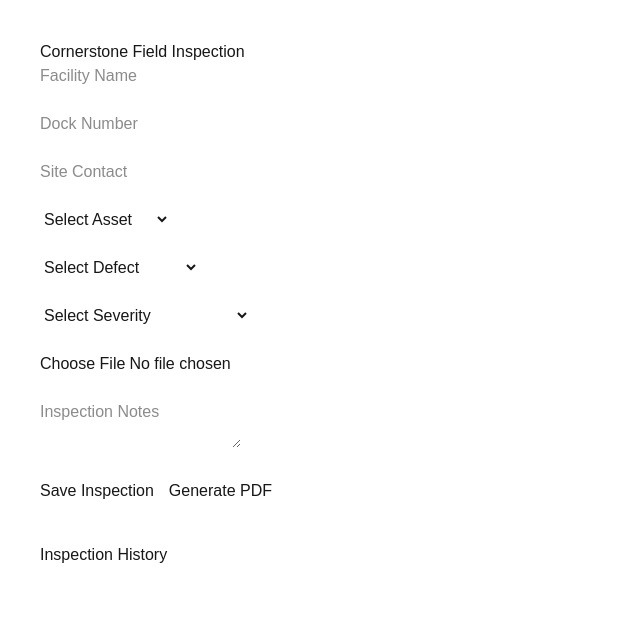
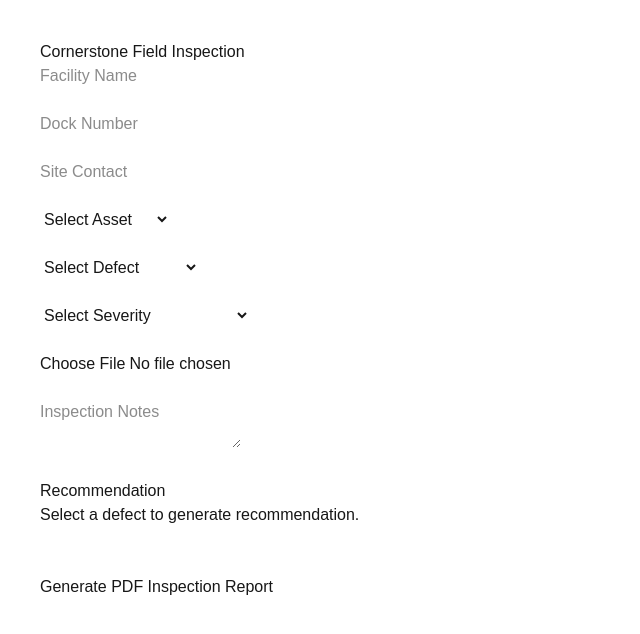
Before and after one commit to rodgaffoglio/cornerstone-field-app, a Next.js app: page / in a window 1280 px wide. Shown: the top 634 px of the page, without its empty margins (0-640 px from the left). Built offline with nearby package versions, Linux system fonts and the light colour scheme.

Commit message:
Improved PDF branding and photo layout

```diff
--- a/app/page.tsx
+++ b/app/page.tsx
@@ -1,6 +1,6 @@
 "use client";
 
-import React, { useState, useEffect } from "react";
+import React, { useState } from "react";
 import jsPDF from "jspdf";
 
 export default function Home() {
@@ -12,7 +12,6 @@
   const [defect, setDefect] = useState("");
   const [severity, setSeverity] = useState("");
   const [photo, setPhoto] = useState("");
-  const [history, setHistory] = useState<any[]>([]);
 
   const recommendations: Record<string, string> = {
     "Track Misalignment":
@@ -23,45 +22,11 @@
       "Recommend hydraulic system inspection and seal replacement.",
   };
 
-  useEffect(() => {
-    const saved = localStorage.getItem("cornerstoneHistory");
-
-    if (saved) {
-      setHistory(JSON.parse(saved));
-    }
-  }, []);
-
-  const saveInspection = () => {
-    const newInspection = {
-      facility,
-      dock,
-      defect,
-      severity,
-      date: new Date().toLocaleDateString(),
-    };
-
-    const updated = [...history, newInspection];
-
-    setHistory(updated);
-
-    localStorage.setItem(
-      "cornerstoneHistory",
-      JSON.stringify(updated)
-    );
-  };
-
-  const handlePhotoUpload = (
-    e: React.ChangeEvent<HTMLInputElement>
-  ) => {
+  const handlePhotoUpload = (e: React.ChangeEvent<HTMLInputElement>) => {
     const file = e.target.files?.[0];
-
     if (file) {
       const reader = new FileReader();
-
-      reader.onloadend = () => {
-        setPhoto(reader.result as string);
-      };
-
+      reader.onloadend = () => setPhoto(reader.result as string);
       reader.readAsDataURL(file);
     }
   };
@@ -70,22 +35,16 @@
     const doc = new jsPDF();
 
     const now = new Date();
-
     const reportDate = now.toLocaleDateString();
     const reportTime = now.toLocaleTimeString();
-
-    const reportId = `CDS-${Date.now()
-      .toString()
-      .slice(-6)}`;
+    const reportId = `CDS-${Date.now().toString().slice(-6)}`;
 
     const logo = new Image();
-
     logo.src = "/cornerstone-logo.png";
 
     logo.onload = () => {
-      // Header
+      // Light Header
       doc.setFillColor(245, 245, 245);
-
       doc.rect(0, 0, 210, 55, "F");
 
       // Logo
@@ -93,43 +52,26 @@
 
       // Metadata
       doc.setTextColor(10, 25, 45);
-
       doc.setFontSize(10);
 
       doc.text(`Date: ${reportDate}`, 145, 18);
-
       doc.text(`Time: ${reportTime}`, 145, 26);
-
       doc.text(`Report ID: ${reportId}`, 145, 34);
 
-      // Title
+      // Report Title
       doc.setFontSize(16);
-
-      doc.text(
-        "PROFESSIONAL INSPECTION REPORT",
-        20,
-        50
-      );
+      doc.text("PROFESSIONAL INSPECTION REPORT", 20, 50);
 
       doc.setTextColor(0, 0, 0);
-
       doc.setFontSize(12);
 
-      // Inspection Details
-      doc.text(
-        "Technician: Cornerstone Inspector",
-        20,
-        70
-      );
+      // Inspection Data
+      doc.text("Technician: Cornerstone Inspector", 20, 70);
 
       doc.text(`Facility: ${facility}`, 20, 85);
-
       doc.text(`Dock: ${dock}`, 20, 95);
-
       doc.text(`Contact: ${contact}`, 20, 105);
-
       doc.text(`Asset: ${asset}`, 20, 115);
-
       doc.text(`Defect: ${defect}`, 20, 125);
 
       // Severity Colors
@@ -137,62 +79,33 @@
         doc.setTextColor(0, 150, 0);
       } else if (severity === "Maintenance Needed") {
         doc.setTextColor(220, 180, 0);
-      } else if (
-        severity === "Repair Recommended"
-      ) {
+      } else if (severity === "Repair Recommended") {
         doc.setTextColor(255, 140, 0);
-      } else if (
-        severity === "Immediate Safety Concern"
-      ) {
+      } else if (severity === "Immediate Safety Concern") {
         doc.setTextColor(200, 0, 0);
       }
 
       doc.text(`Severity: ${severity}`, 20, 135);
 
-      // Reset text color
       doc.setTextColor(0, 0, 0);
 
       doc.text(`Notes: ${notes}`, 20, 150);
 
       doc.text(
-        `Recommendation: ${
-          recommendations[defect] || ""
-        }`,
+        `Recommendation: ${recommendations[defect] || ""}`,
         20,
         165
       );
 
-      // Photo
       if (photo) {
-        const format = photo.includes("png")
-          ? "PNG"
-          : "JPEG";
-
-        doc.addImage(
-          photo,
-          format,
-          20,
-          175,
-          160,
-          70
-        );
+        const format = photo.includes("png") ? "PNG" : "JPEG";
+        doc.addImage(photo, format, 20, 175, 160, 70);
       }
 
-      // Signature
       doc.line(20, 245, 190, 245);
+      doc.text("Inspector Signature: ___________________", 20, 257);
 
-      doc.text(
-        "Inspector Signature: ___________________",
-        20,
-        257
-      );
-
-      // MOBILE FRIENDLY PDF OUTPUT
-      const pdfBlob = doc.output("blob");
-
-      const pdfUrl = URL.createObjectURL(pdfBlob);
-
-      window.open(pdfUrl, "_blank");
+      doc.save("cornerstone-inspection-report.pdf");
     };
   };
 
@@ -200,63 +113,34 @@
     <div style={{ padding: "40px", fontFamily: "Arial" }}>
       <h1>Cornerstone Field Inspection</h1>
 
-      <input
-        placeholder="Facility Name"
-        onChange={(e) =>
-          setFacility(e.target.value)
-        }
-      />
+      <input placeholder="Facility Name" onChange={(e)=>setFacility(e.target.value)} />
+      <br /><br />
 
-      <br />
-      <br />
+      <input placeholder="Dock Number" onChange={(e)=>setDock(e.target.value)} />
+      <br /><br />
 
-      <input
-        placeholder="Dock Number"
-        onChange={(e) => setDock(e.target.value)}
-      />
+      <input placeholder="Site Contact" onChange={(e)=>setContact(e.target.value)} />
+      <br /><br />
 
-      <br />
-      <br />
-
-      <input
-        placeholder="Site Contact"
-        onChange={(e) =>
-          setContact(e.target.value)
-        }
-      />
-
-      <br />
-      <br />
-
-      <select
-        onChange={(e) => setAsset(e.target.value)}
-      >
+      <select onChange={(e)=>setAsset(e.target.value)}>
         <option>Select Asset</option>
         <option>Overhead Door</option>
         <option>Dock Leveler</option>
         <option>Dock Seal</option>
       </select>
 
-      <br />
-      <br />
+      <br /><br />
 
-      <select
-        onChange={(e) => setDefect(e.target.value)}
-      >
+      <select onChange={(e)=>setDefect(e.target.value)}>
         <option>Select Defect</option>
         <option>Track Misalignment</option>
         <option>Seal Damage</option>
         <option>Hydraulic Leak</option>
       </select>
 
-      <br />
-      <br />
+      <br /><br />
 
-      <select
-        onChange={(e) =>
-          setSeverity(e.target.value)
-        }
-      >
+      <select onChange={(e)=>setSeverity(e.target.value)}>
         <option>Select Severity</option>
         <option>Monitor</option>
         <option>Maintenance Needed</option>
@@ -264,47 +148,24 @@
         <option>Immediate Safety Concern</option>
       </select>
 
-      <br />
-      <br />
+      <br /><br />
 
-      <input
-        type="file"
-        accept="image/*"
-        onChange={handlePhotoUpload}
-      />
+      <input type="file" accept="image/*" onChange={handlePhotoUpload} />
 
-      <br />
-      <br />
+      <br /><br />
 
-      <textarea
-        placeholder="Inspection Notes"
-        onChange={(e) => setNotes(e.target.value)}
-      />
+      <textarea placeholder="Inspection Notes" onChange={(e)=>setNotes(e.target.value)} />
 
-      <br />
-      <br />
+      <br /><br />
 
-      <button onClick={saveInspection}>
-        Save Inspection
+      <h3>Recommendation</h3>
+      <p>{recommendations[defect] || "Select a defect to generate recommendation."}</p>
+
+      <br /><br />
+
+      <button onClick={generatePDF}>
+        Generate PDF Inspection Report
       </button>
-
-      <button
-        onClick={generatePDF}
-        style={{ marginLeft: "15px" }}
-      >
-        Generate PDF
-      </button>
-
-      <h2 style={{ marginTop: "40px" }}>
-        Inspection History
-      </h2>
-
-      {history.map((item, index) => (
-        <div key={index}>
-          {item.date} | {item.facility} |
-          Dock {item.dock} | {item.defect}
-        </div>
-      ))}
     </div>
   );
 }
```
Also changed, not shown: public/icon-192.png (deleted), public/icon-512.png (deleted).
